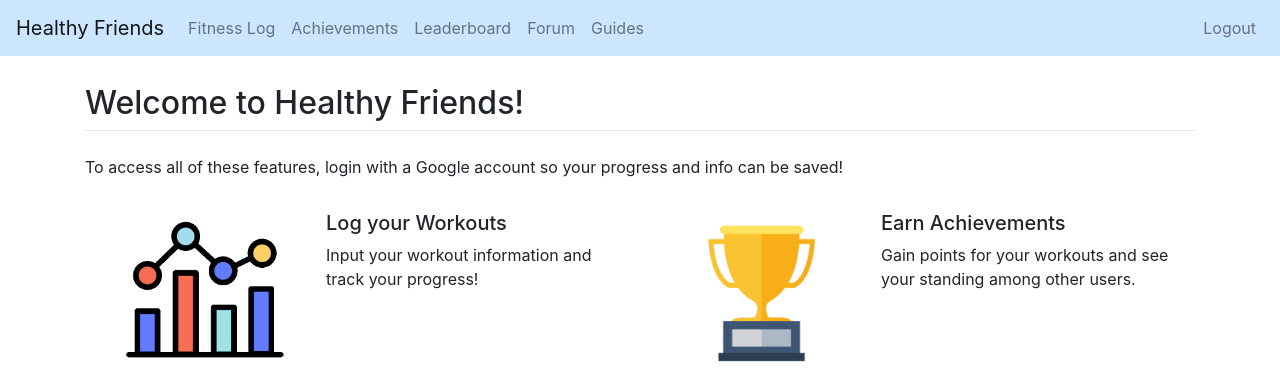
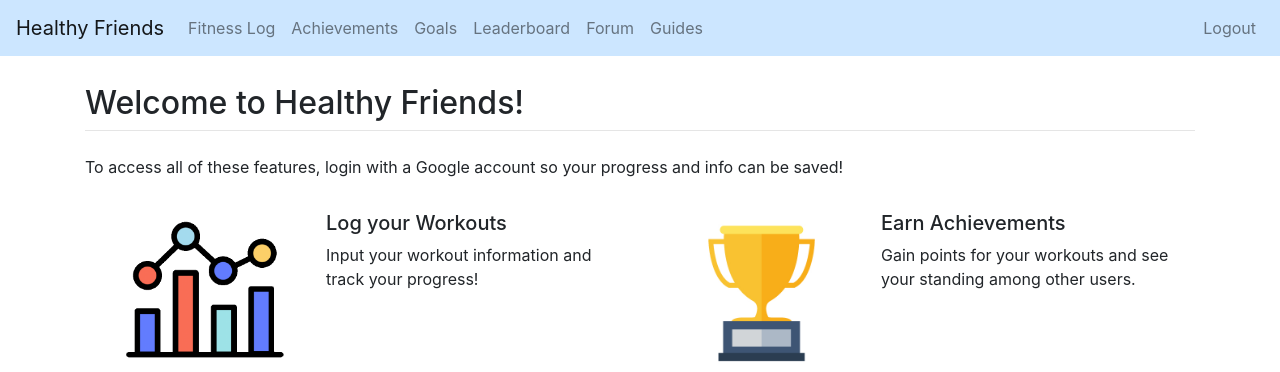
Before and after one commit to js2qn/HealthyFriends-ExerciseGamification, a Django app: page / in a window 1280 px wide. Shown: the top 372 px of the page. Run offline with Django 3.2, Linux system fonts and the light colour scheme; the visitor is signed in with stand-in values (Sample User, id 1); some libraries are stand-ins or nearby versions.

Commit message:
added goals page

```diff
--- a/healthyfriends/static/healthyfriends/js/healthyfriends.js
+++ b/healthyfriends/static/healthyfriends/js/healthyfriends.js
@@ -17,6 +17,10 @@ function setActivePage() {
         document.getElementById("achievements_nav").classList.add('active');
         document.title = 'My Achievements'
     }
+    else if (currentPage == '/goals/') {
+        document.getElementById("goals_nav").classList.add('active');
+        document.title = 'My Goals'
+    }
     else if (currentPage == '/leaderboard/') {
         document.getElementById("leaderboard_nav").classList.add('active');
         document.title = 'Leaderboard'
--- a/healthyfriends/templates/healthyfriends/base.html
+++ b/healthyfriends/templates/healthyfriends/base.html
@@ -30,6 +30,7 @@
               <ul class="navbar-nav">
                 <a id="log_nav" class="nav-item nav-link" href="{% url 'fitnesslog' %}">Fitness Log</a>
                 <a id="achievements_nav" class="nav-item nav-link" href="{% url 'achievements' %}">Achievements</a>
+                <a id="goals_nav" class="nav-item nav-link" href="{% url 'goals' %}">Goals</a>
                 <a id="leaderboard_nav" class="nav-item nav-link" href="{% url 'leaderboard' %}">Leaderboard</a>
                 <a id="forum_nav" class="nav-item nav-link" href="{% url 'forum' %}">Forum</a>
                 <a id="guides_nav" class="nav-item nav-link" href="{% url 'guides' %}">Guides</a>
--- a/healthyfriends/views.py
+++ b/healthyfriends/views.py
@@ -57,6 +57,9 @@ class logView2(TemplateView):
 class achievementsView(TemplateView):
     template_name = 'healthyfriends/achievements.html'
 
+class goalsView(TemplateView):
+    template_name = 'healthyfriends/goals.html'
+
 # class profileView(TemplateView):
 #     template_name = 'healthyfriends/profile.html'
 
--- a/mysite/urls.py
+++ b/mysite/urls.py
@@ -32,6 +32,7 @@ urlpatterns = [
     path('fitnesslog/', login_required(views.fitLog), name='fitnesslog'),
     path('fitnesslog2/', login_required(views.logView2.as_view()), name='fitnesslog2'),
     path('achievements/', login_required(views.achievementsView.as_view()), name='achievements'),
+    path('goals/', login_required(views.goalsView.as_view()), name='goals'),
     path('leaderboard/', login_required(views.leaderboardView.as_view()), name='leaderboard'),
     # path('forum/', login_required(views.forumView.as_view()), name='forum'),
     # forum, addInForum, and addInDiscussion URLS taken from the following tutorial: https://data-flair.training/blogs/discussion-forum-python-django/
```
Also changed, not shown: healthyfriends/templates/healthyfriends/goals.html (added, +13 -0 lines).
